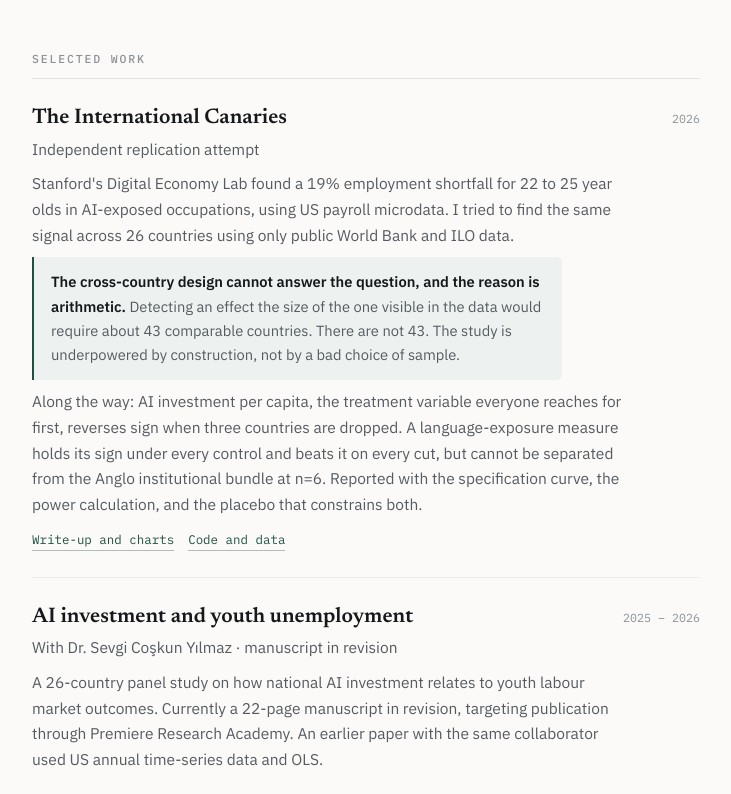
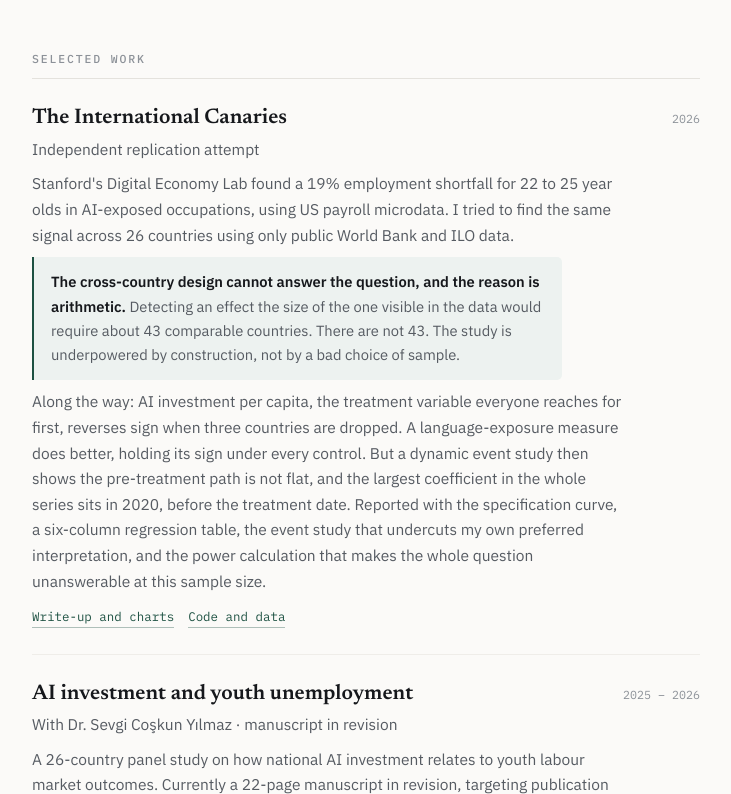
Before and after one commit to Lombergine/Lombergine.github.io, a plain HTML site: page index.html in a window 1280 px wide. Shown: the part 476-1270 px from the top of the page, without its empty margins (274-1005 px from the left). Drawn offline with Linux system fonts and the light colour scheme.

Commit message:
Reflect the event-study result in the summary

```diff
--- a/index.html
+++ b/index.html
@@ -118,7 +118,7 @@
         <div class="pull">
           <b>The cross-country design cannot answer the question, and the reason is arithmetic.</b> Detecting an effect the size of the one visible in the data would require about 43 comparable countries. There are not 43. The study is underpowered by construction, not by a bad choice of sample.
         </div>
-        <p>Along the way: AI investment per capita, the treatment variable everyone reaches for first, reverses sign when three countries are dropped. A language-exposure measure holds its sign under every control and beats it on every cut, but cannot be separated from the Anglo institutional bundle at n=6. Reported with the specification curve, the power calculation, and the placebo that constrains both.</p>
+        <p>Along the way: AI investment per capita, the treatment variable everyone reaches for first, reverses sign when three countries are dropped. A language-exposure measure does better, holding its sign under every control. But a dynamic event study then shows the pre-treatment path is not flat, and the largest coefficient in the whole series sits in 2020, before the treatment date. Reported with the specification curve, a six-column regression table, the event study that undercuts my own preferred interpretation, and the power calculation that makes the whole question unanswerable at this sample size.</p>
         <div class="links">
           <a href="./canaries.html">Write-up and charts</a>
           <a href="https://github.com/Lombergine/international-canaries">Code and data</a>
```
